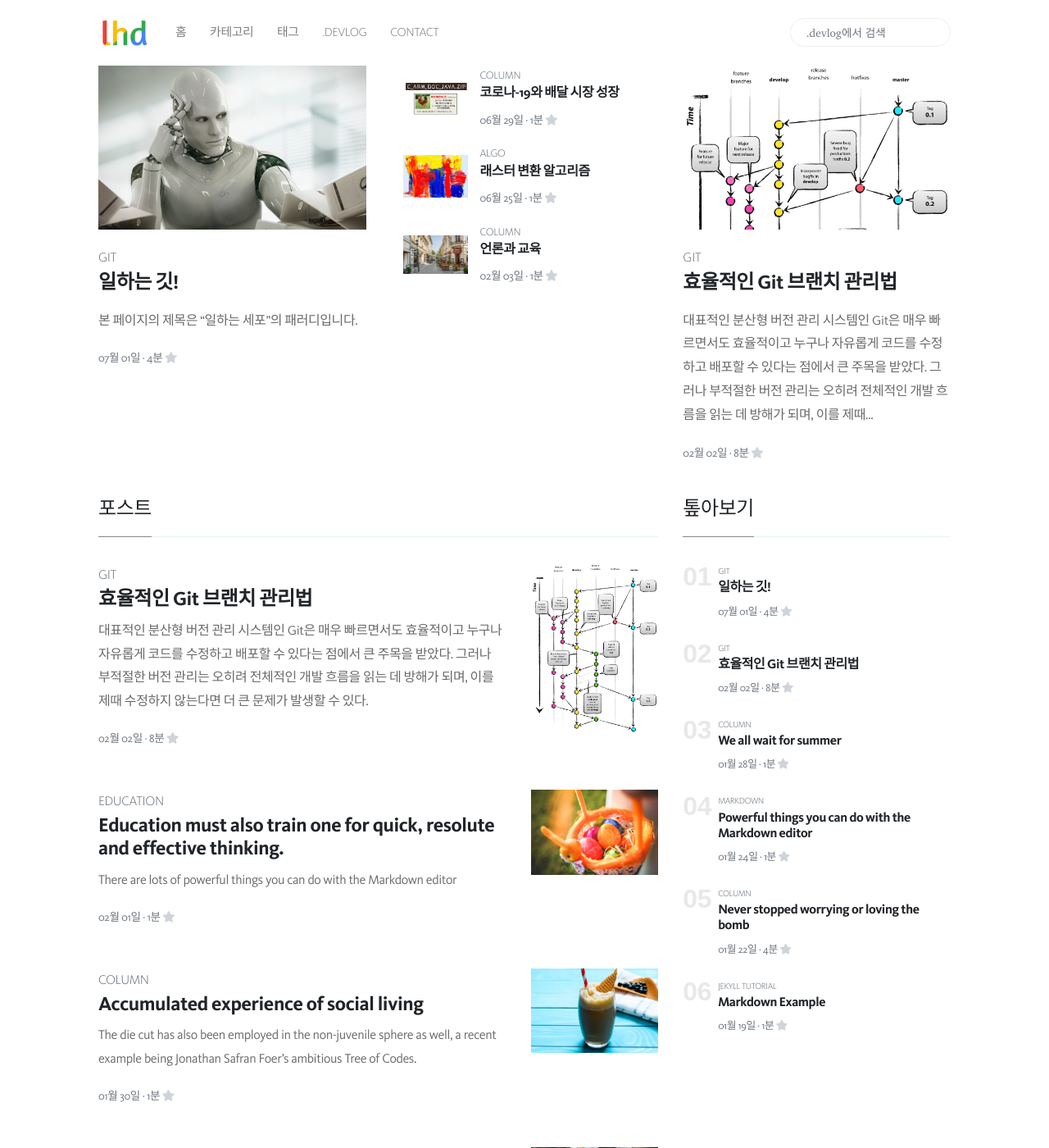
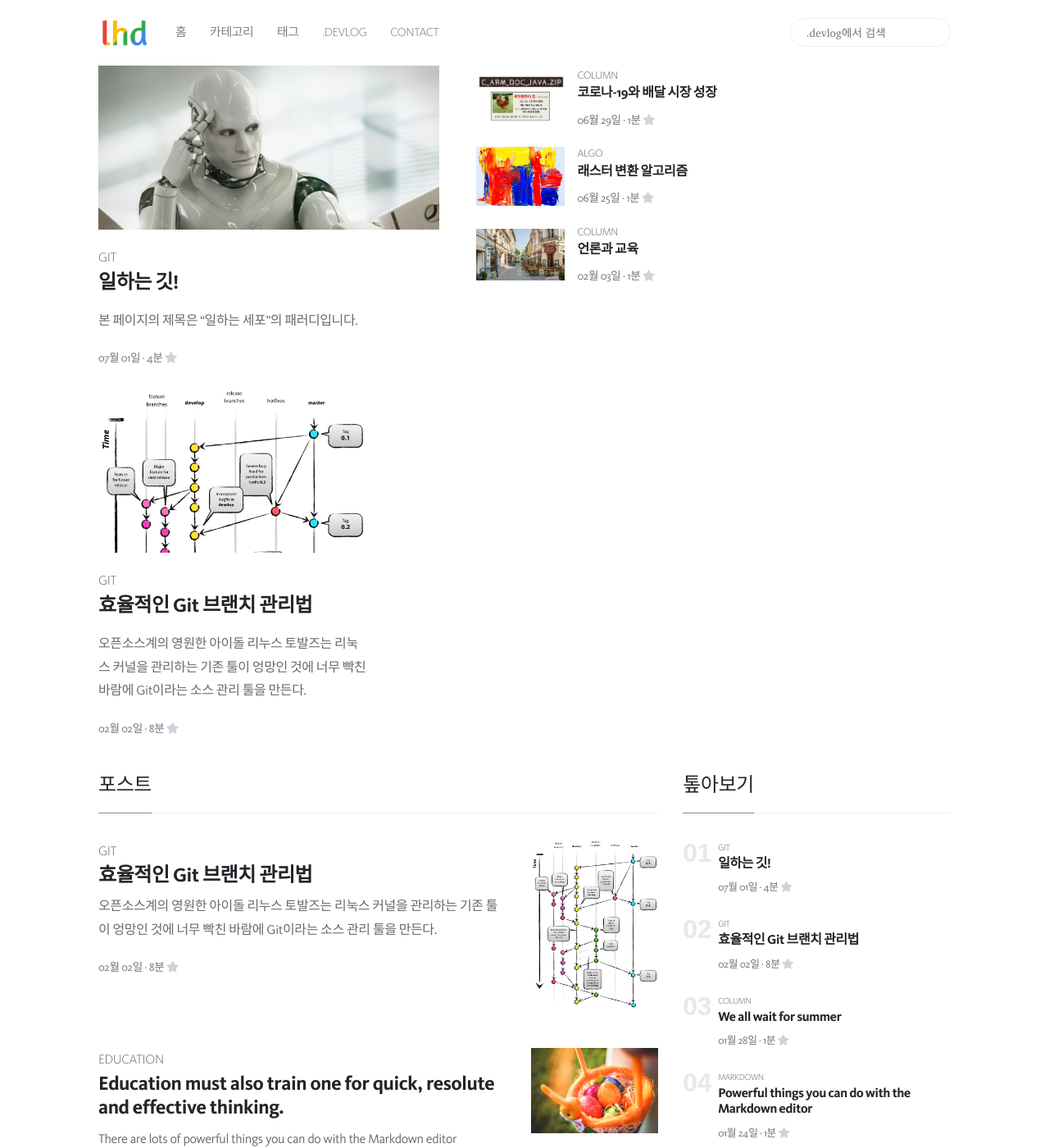
Before and after one commit to leehydn/ko_devlog, a Jekyll site: the page built from index.html, in a window 1280 px wide and 1400 px high. Shown: the whole window at 82% size. Built offline with Jekyll 4.4.1, drawn with Linux system fonts in a browser that asks for light colours; nearby versions of some CDN libraries; the list of posts is cut into pages by our own code.

Commit message:
automatic commit on 2020-07-08 22:39:57

```diff
--- a/_posts/2019-02-02-first-mass-produced.md
+++ b/_posts/2019-02-02-first-mass-produced.md
@@ -6,6 +6,8 @@ categories: [ Git ]
 image: assets/images/gitmodel.png
 tags: [featured]
 ---
+> 오픈소스계의 영원한 아이돌 리누스 토발즈는 리눅스 커널을 관리하는 기존 툴이 엉망인 것에 너무 빡친 바람에 Git이라는 소스 관리 툴을 만든다.
+
 대표적인 분산형 버전 관리 시스템인 Git은 매우 빠르면서도 효율적이고 누구나 자유롭게 코드를 수정하고 배포할 수 있다는 점에서 큰 주목을 받았다. 그러나 부적절한 버전 관리는 오히려 전체적인 개발 흐름을 읽는 데 방해가 되며, 이를 제때 수정하지 않는다면 더 큰 문제가 발생할 수 있다.
 
 The first mass-produced book to deviate from a rectilinear format, at least in the United States, is thought to be this 1863 edition of Red Riding Hood, cut into the shape of the protagonist herself with the troublesome wolf curled at her feet. Produced by the Boston-based publisher Louis Prang, this is the first in their “Doll Series”, a set of five “die-cut” books, known also as shape books — the other titles being Robinson Crusoe, Goody Two-Shoes (also written by Red Riding Hood author Lydia Very), Cinderella, and King Winter.
--- a/index.html
+++ b/index.html
@@ -16,7 +16,7 @@ description: ".데브로그"
 
     <!-- latest post -->
     {% assign latest_post = site.posts[0] %}
-    <div class="col-md-4">
+    <div class="col-md-5">
     <div class="card border-0 mb-4 box-shadow">
     <a href="{{site.baseurl}}{{latest_post.url}}">
     <div class="topfirstimage" style="background-image: url({% if latest_post.image contains "://" %}{{ latest_post.image }}{% else %} {{site.baseurl}}/{{ latest_post.image}}{% endif %}); height: 200px;    background-size: cover;    background-repeat: no-repeat;"></div>
@@ -49,7 +49,7 @@ description: ".데브로그"
     </div>
     </div>
 
-    <div class="col-md-4">
+    <div class="col-md-5">
 
         <!-- second latest post -->
         {%- assign second_post = site.posts[1] -%}
```
